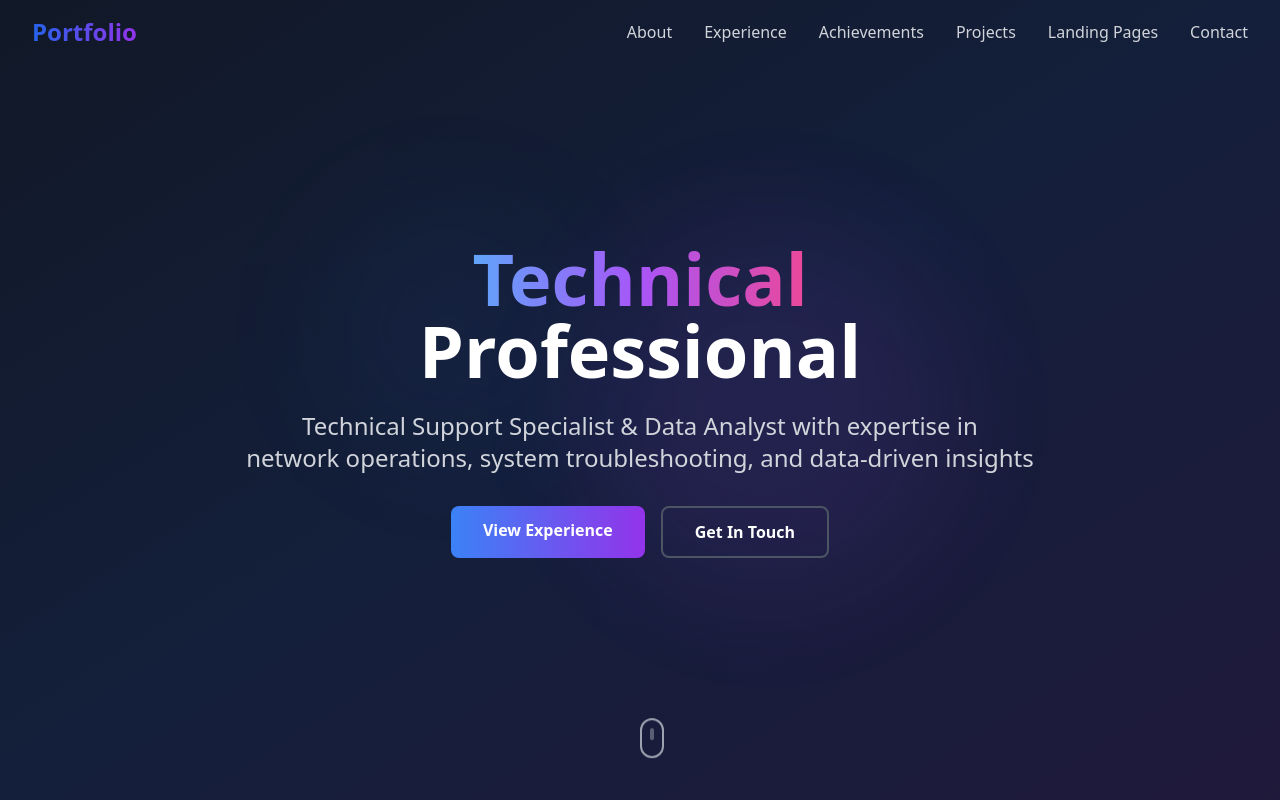
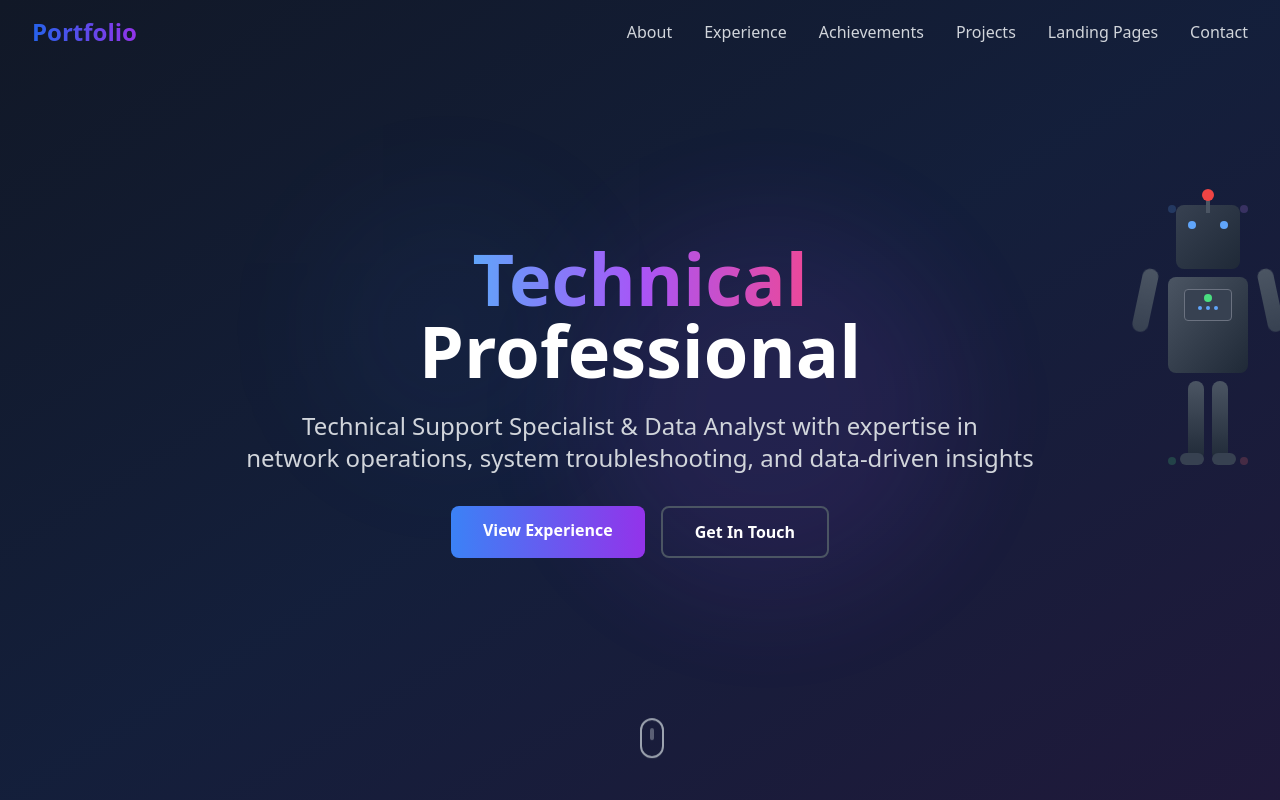
Before and after one commit to ValentinaAkpan/Valentina-portfolio, a React (Vite) app: page / in a window 1280 px wide. Shown: the top 800 px of the page. Built offline with nearby package versions, Linux system fonts and the light colour scheme.

Commit message:
Add moving robot to homepage
Implement a moving robot animation in the hero section.

```diff
--- a/src/components/Hero.tsx
+++ b/src/components/Hero.tsx
@@ -7,6 +7,61 @@ const Hero = () => {
       <div className="absolute inset-0">
         <div className="absolute top-1/4 left-1/4 w-64 h-64 bg-blue-500/10 rounded-full blur-3xl animate-pulse"></div>
         <div className="absolute bottom-1/4 right-1/4 w-96 h-96 bg-purple-500/10 rounded-full blur-3xl animate-pulse delay-1000"></div>
+      </div>
+
+      {/* Animated Robot */}
+      <div className="absolute right-8 top-1/2 transform -translate-y-1/2 hidden lg:block">
+        <div className="relative animate-bounce">
+          {/* Robot Body */}
+          <div className="relative">
+            {/* Head */}
+            <div className="w-16 h-16 bg-gradient-to-br from-gray-700 to-gray-800 rounded-lg mx-auto mb-2 relative animate-pulse">
+              {/* Eyes */}
+              <div className="absolute top-4 left-3 w-2 h-2 bg-blue-400 rounded-full animate-ping"></div>
+              <div className="absolute top-4 right-3 w-2 h-2 bg-blue-400 rounded-full animate-ping delay-500"></div>
+              {/* Antenna */}
+              <div className="absolute -top-2 left-1/2 transform -translate-x-1/2 w-1 h-4 bg-gray-600"></div>
+              <div className="absolute -top-4 left-1/2 transform -translate-x-1/2 w-3 h-3 bg-red-500 rounded-full animate-pulse"></div>
+            </div>
+
+            {/* Body */}
+            <div className="w-20 h-24 bg-gradient-to-br from-gray-600 to-gray-800 rounded-lg mx-auto relative">
+              {/* Chest Panel */}
+              <div className="absolute top-3 left-1/2 transform -translate-x-1/2 w-12 h-8 bg-gray-700 rounded border border-gray-500">
+                <div className="w-2 h-2 bg-green-400 rounded-full mx-auto mt-1 animate-pulse"></div>
+                <div className="flex justify-center space-x-1 mt-1">
+                  <div className="w-1 h-1 bg-blue-400 rounded-full"></div>
+                  <div className="w-1 h-1 bg-blue-400 rounded-full"></div>
+                  <div className="w-1 h-1 bg-blue-400 rounded-full"></div>
+                </div>
+              </div>
+            </div>
+
+            {/* Arms */}
+            <div className="absolute top-16 -left-6 w-4 h-16 bg-gradient-to-b from-gray-600 to-gray-700 rounded-full animate-pulse transform origin-top rotate-12"></div>
+            <div className="absolute top-16 -right-6 w-4 h-16 bg-gradient-to-b from-gray-600 to-gray-700 rounded-full animate-pulse transform origin-top -rotate-12 delay-300"></div>
+
+            {/* Legs */}
+            <div className="flex justify-center space-x-2 mt-2">
+              <div className="w-4 h-20 bg-gradient-to-b from-gray-600 to-gray-800 rounded-full"></div>
+              <div className="w-4 h-20 bg-gradient-to-b from-gray-600 to-gray-800 rounded-full"></div>
+            </div>
+
+            {/* Feet */}
+            <div className="flex justify-center space-x-2 -mt-2">
+              <div className="w-6 h-3 bg-gray-700 rounded-full"></div>
+              <div className="w-6 h-3 bg-gray-700 rounded-full"></div>
+            </div>
+          </div>
+
+          {/* Floating Animation Effect */}
+          <div className="absolute inset-0 animate-spin opacity-20">
+            <div className="absolute top-0 left-0 w-2 h-2 bg-blue-400 rounded-full"></div>
+            <div className="absolute top-0 right-0 w-2 h-2 bg-purple-400 rounded-full"></div>
+            <div className="absolute bottom-0 left-0 w-2 h-2 bg-green-400 rounded-full"></div>
+            <div className="absolute bottom-0 right-0 w-2 h-2 bg-red-400 rounded-full"></div>
+          </div>
+        </div>
       </div>
 
       <div className="relative z-10 text-center px-4 sm:px-6 lg:px-8 max-w-4xl mx-auto">
```
